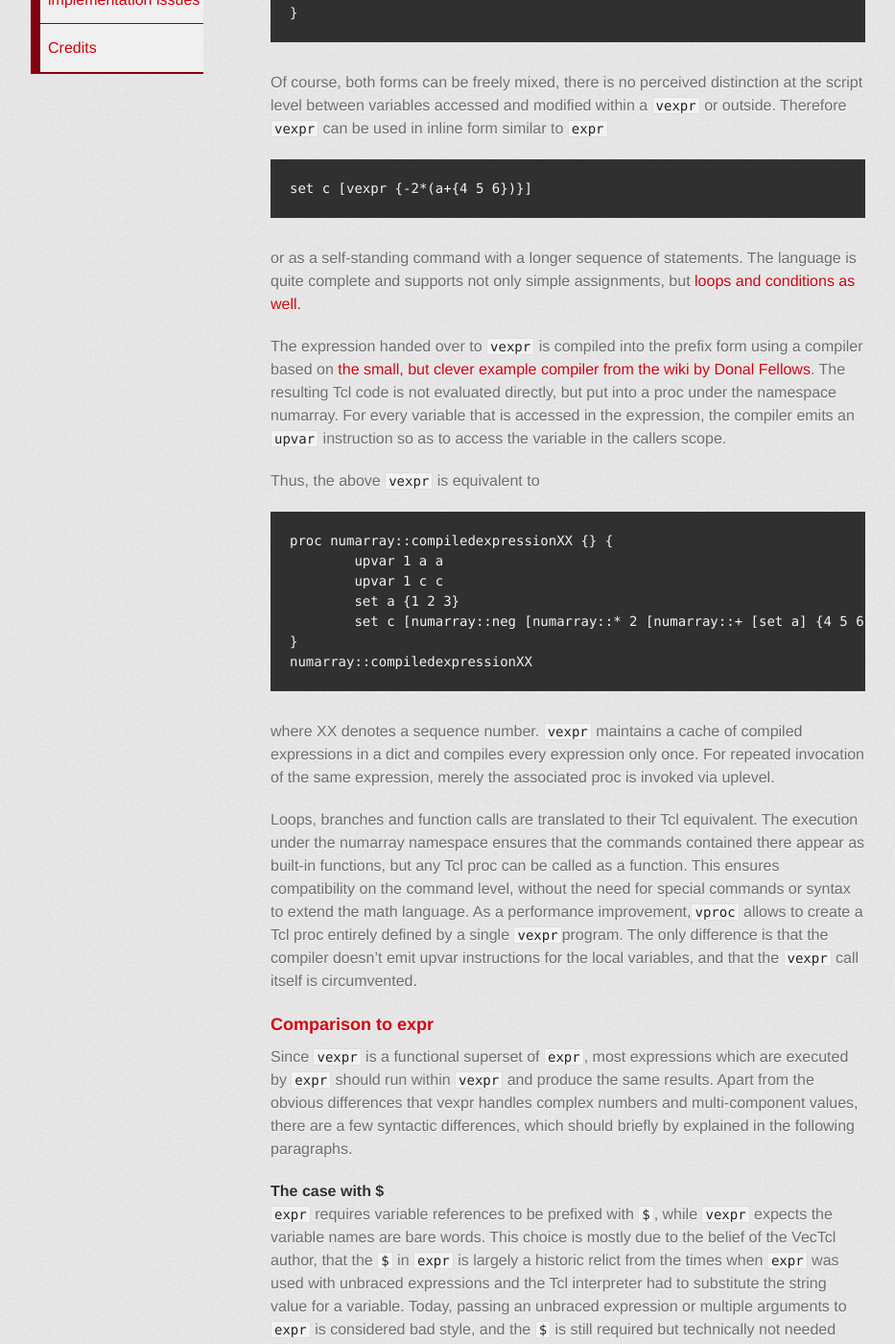
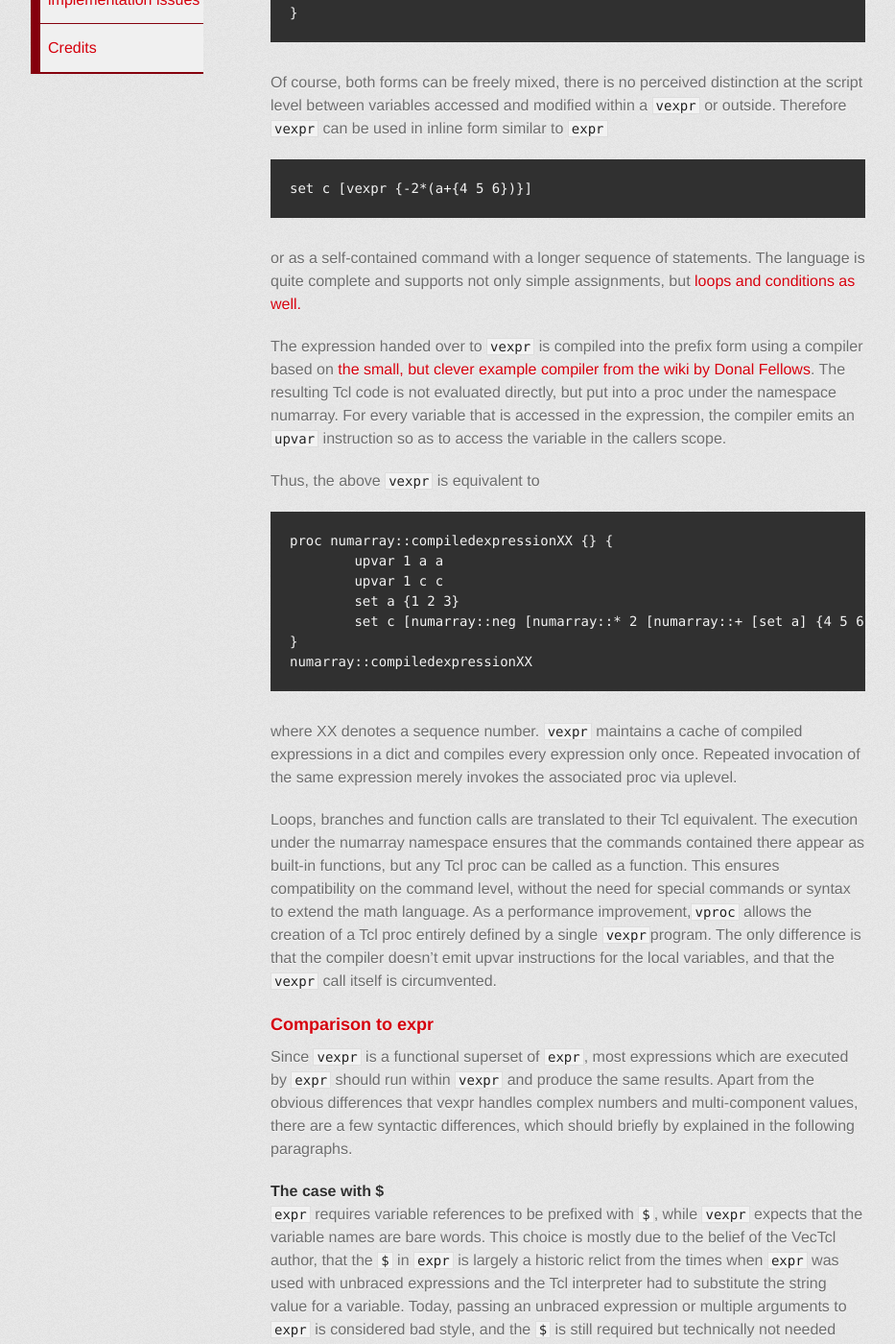
Before and after one commit to auriocus/VecTcl, a Jekyll site: the page built from design/30.md, in a window 1280 px wide and 1400 px high, scrolled down 634 px. Shown: the whole window at 96% size, without its empty margins (148-1081 px from the left). Built offline with Jekyll 4.4.1, drawn with Linux system fonts in a browser that asks for light colours; formulas are drawn with MathJax 3.

Commit message:
COrrected typos and linguistical comments by aku

```diff
--- a/design/30.md
+++ b/design/30.md
@@ -33,7 +33,7 @@ similar to `expr`
 set c [vexpr {-2*(a+{4 5 6})}]
 {% endraw %}
 {% endhighlight %}
-or as a self-standing command with a longer sequence of statements.
+or as a self-contained command with a longer sequence of statements.
 The language is quite complete and supports not only simple assignments, but [loops and
 conditions as well.]({{ site.baseurl}}/tutorial.html)
 
@@ -56,14 +56,14 @@ numarray::compiledexpressionXX
 {% endraw %}
 {% endhighlight %}
 where XX denotes a sequence number.  `vexpr`
-maintains a cache of compiled expressions in a dict and compiles every expression only once. For
-repeated invocation of the same expression, merely the associated proc is invoked via uplevel.
+maintains a cache of compiled expressions in a dict and compiles every expression only once.
+Repeated invocation of the same expression merely invokes the associated proc via uplevel.
 
 Loops, branches and function calls are translated to their Tcl equivalent. The execution under the
 numarray namespace ensures that the commands contained there appear as built-in functions, but any
 Tcl proc can be called as a function. This ensures compatibility on the command level, without the
 need for special commands or syntax to extend the math language. As a
-performance improvement,`vproc` allows to create a Tcl proc entirely defined by a single `vexpr`program. The
+performance improvement,`vproc` allows the creation of a Tcl proc entirely defined by a single `vexpr`program. The
 only difference is that the compiler doesn't emit upvar instructions for the local variables, and
 that the `vexpr` call itself is circumvented.
 
@@ -75,7 +75,8 @@ handles complex numbers and multi-component values, there are a few syntactic di
 should briefly by explained in the following paragraphs.
 
 #### The case with $
-`expr` requires variable references to be prefixed with `$`, while `vexpr` expects the variable names
+`expr` requires variable references to be prefixed with `$`, while `vexpr`
+expects that the variable names
 are bare words. This choice is mostly due to the belief of the VecTcl author, that the `$` in `expr` is
 largely a historic relict from the times when `expr` was used with unbraced expressions and the Tcl
 interpreter had to substitute the string value for a variable.
```
Also changed, not shown: design/20.md (+2 -2 lines).
